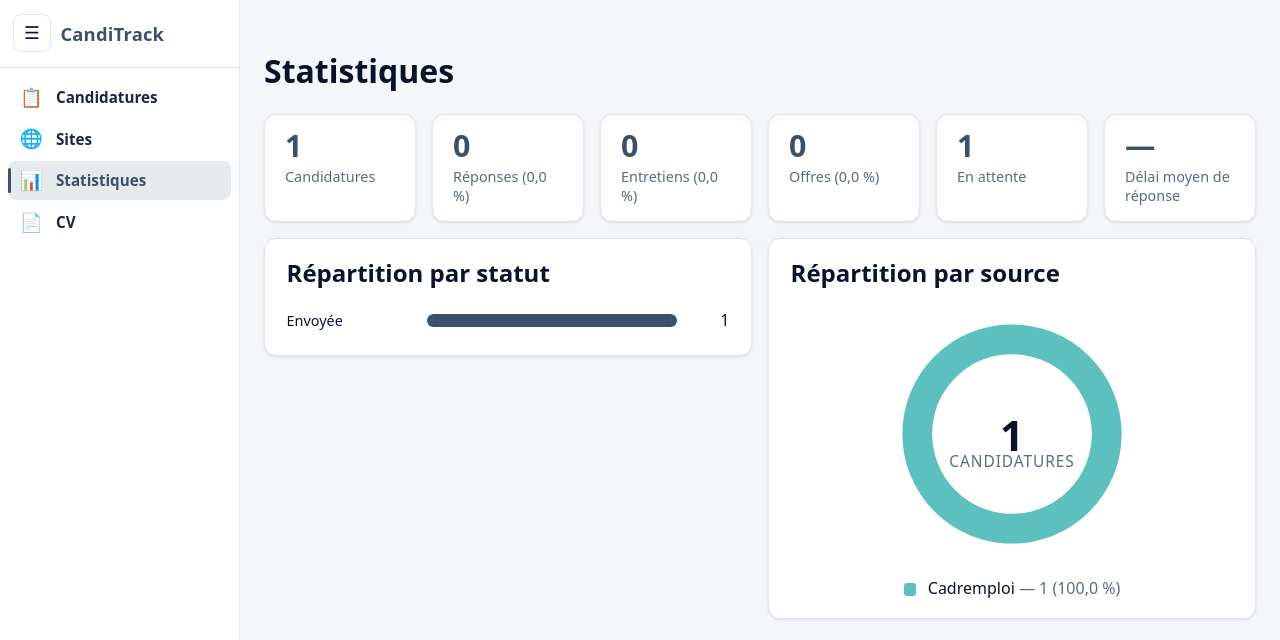
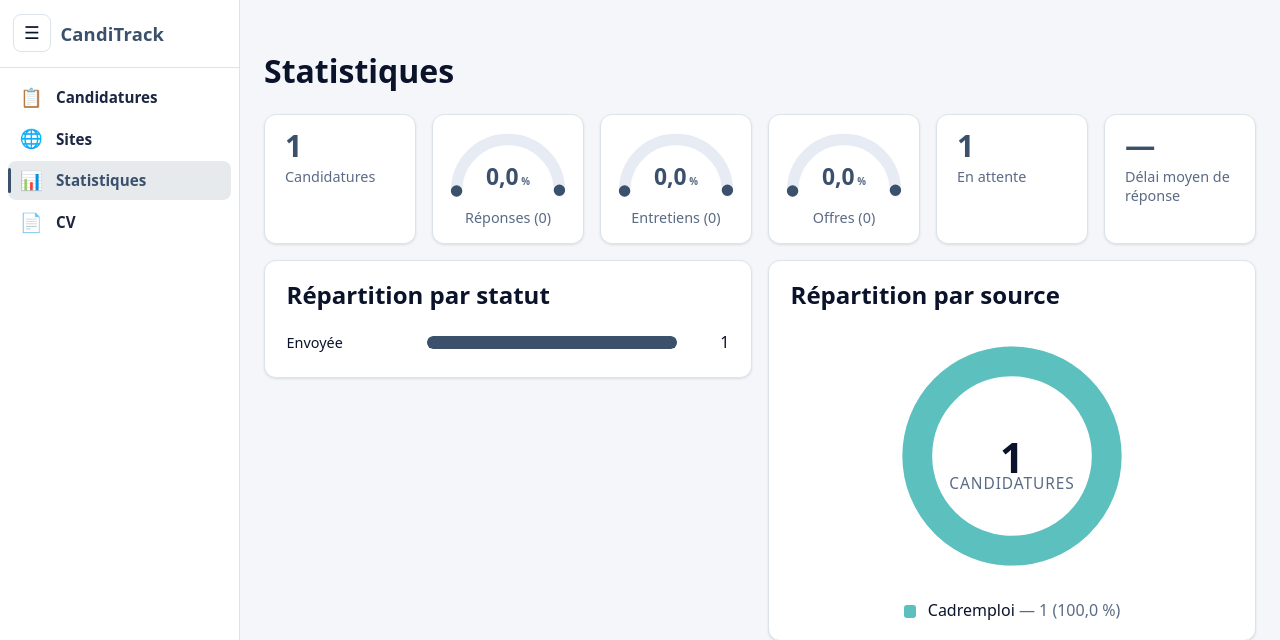
Before and after one commit to lenoirpatrick/CandiTrack, a Django app: page /stats/ in a window 1280 px wide. Shown: the top 640 px of the page. Run offline with Django 5.2, Linux system fonts and the light colour scheme; data comes from the database, SQL or seed files in the repository; tables that the repository leaves empty hold one stand-in row (values such as "Sample post").

Commit message:
#56 KPI en pourcentage représentés par une jauge semi-circulaire
Les cartes Réponses, Entretiens et Offres affichent désormais une jauge
semi-circulaire (arc SVG remplissant proportionnellement au taux, animée au
chargement) au lieu d'un simple nombre + pourcentage. Partiel réutilisable
_gauge.html.

Co-Authored-By: Claude Opus 4.8 <noreply@anthropic.com>

```diff
--- /dev/null
+++ b/templates/tracking/_gauge.html
@@ -0,0 +1,17 @@
+{% comment %}
+Jauge semi-circulaire pour un KPI exprimé en pourcentage (issue #56). Attend :
+percent (0-100), count (effectif associé) et label. L'arc se remplit de la
+gauche vers la droite proportionnellement au pourcentage (animé au chargement).
+{% endcomment %}
+{% load l10n %}
+<div class="kpi kpi-gauge">
+    <svg class="gauge" viewBox="0 0 42 25" role="img" aria-label="{{ label }} : {{ percent }} %">
+        <path class="gauge-track" d="M3 21 A18 18 0 0 1 39 21" fill="none"
+              stroke="var(--track)" stroke-width="4" stroke-linecap="round" pathLength="100"></path>
+        <path class="gauge-fill js-gauge" d="M3 21 A18 18 0 0 1 39 21" fill="none"
+              stroke="var(--accent)" stroke-width="4" stroke-linecap="round" pathLength="100"
+              stroke-dasharray="0 100" data-pct="{{ percent|unlocalize }}"></path>
+        <text x="21" y="19" text-anchor="middle" class="gauge-pct">{{ percent }}<tspan class="gauge-unit"> %</tspan></text>
+    </svg>
+    <div class="kpi-label">{{ label }} <span class="muted">({{ count }})</span></div>
+</div>
--- a/templates/tracking/stats.html
+++ b/templates/tracking/stats.html
@@ -7,9 +7,9 @@
 {% if kpis.total %}
 <div class="kpi-grid">
     <div class="kpi"><div class="kpi-value">{{ kpis.total }}</div><div class="kpi-label">Candidatures</div></div>
-    <div class="kpi"><div class="kpi-value">{{ kpis.responded }}</div><div class="kpi-label">Réponses <span class="muted">({{ kpis.response_rate }} %)</span></div></div>
-    <div class="kpi"><div class="kpi-value">{{ kpis.interviewed }}</div><div class="kpi-label">Entretiens <span class="muted">({{ kpis.interview_rate }} %)</span></div></div>
-    <div class="kpi"><div class="kpi-value">{{ kpis.offers }}</div><div class="kpi-label">Offres <span class="muted">({{ kpis.offer_rate }} %)</span></div></div>
+    {% include "tracking/_gauge.html" with percent=kpis.response_rate count=kpis.responded label="Réponses" %}
+    {% include "tracking/_gauge.html" with percent=kpis.interview_rate count=kpis.interviewed label="Entretiens" %}
+    {% include "tracking/_gauge.html" with percent=kpis.offer_rate count=kpis.offers label="Offres" %}
     <div class="kpi"><div class="kpi-value">{{ kpis.pending }}</div><div class="kpi-label">En attente</div></div>
     <div class="kpi"><div class="kpi-value">{% if kpis.avg_response_delay is not None %}{{ kpis.avg_response_delay }}<small> j</small>{% else %}—{% endif %}</div><div class="kpi-label">Délai moyen de réponse</div></div>
 </div>
@@ -82,6 +82,12 @@
     .kpi-value { font-size:1.9rem; font-weight:700; color:var(--accent); line-height:1; }
     .kpi-value small { font-size:1rem; color:var(--muted); }
     .kpi-label { color:var(--muted); margin-top:0.35rem; font-size:0.9rem; }
+    /* Jauge semi-circulaire pour les KPI en pourcentage (issue #56). */
+    .kpi-gauge { display:flex; flex-direction:column; align-items:center; justify-content:center; text-align:center; }
+    .kpi-gauge .gauge { width:120px; height:auto; display:block; }
+    .gauge-pct { font-size:8px; font-weight:700; fill:var(--accent); }
+    .gauge-unit { font-size:3.4px; fill:var(--muted); }
+    .js-gauge { transition:stroke-dasharray 1s cubic-bezier(.22,.61,.36,1); }
     /* Graphiques de répartition (statut, source, type, canal) en deux colonnes :
        chaque graphique occupe ~la moitié de la largeur. Bascule en une colonne
        sous 720px. « Candidatures par mois » reste pleine largeur, hors grille. */
@@ -120,6 +126,15 @@
             requestAnimationFrame(function () { el.style.width = el.dataset.width + "%"; });
         });
     }
+    // Jauges : remplissage de l'arc de 0 vers le pourcentage cible.
+    function animateGauges() {
+        document.querySelectorAll(".js-gauge").forEach(function (el) {
+            var pct = parseFloat(el.dataset.pct) || 0;
+            requestAnimationFrame(function () {
+                el.setAttribute("stroke-dasharray", pct + " 100");
+            });
+        });
+    }
     // Donut : tracé progressif des segments (stroke-dasharray 0 -> valeur).
     function animateDonut() {
         document.querySelectorAll(".js-seg").forEach(function (el) {
@@ -147,7 +162,7 @@
             });
         });
     }
-    function start() { animateBars(); animateDonut(); linkLegend(); }
+    function start() { animateBars(); animateGauges(); animateDonut(); linkLegend(); }
     if (document.readyState !== "loading") { requestAnimationFrame(start); }
     else { document.addEventListener("DOMContentLoaded", start); }
 })();
```
